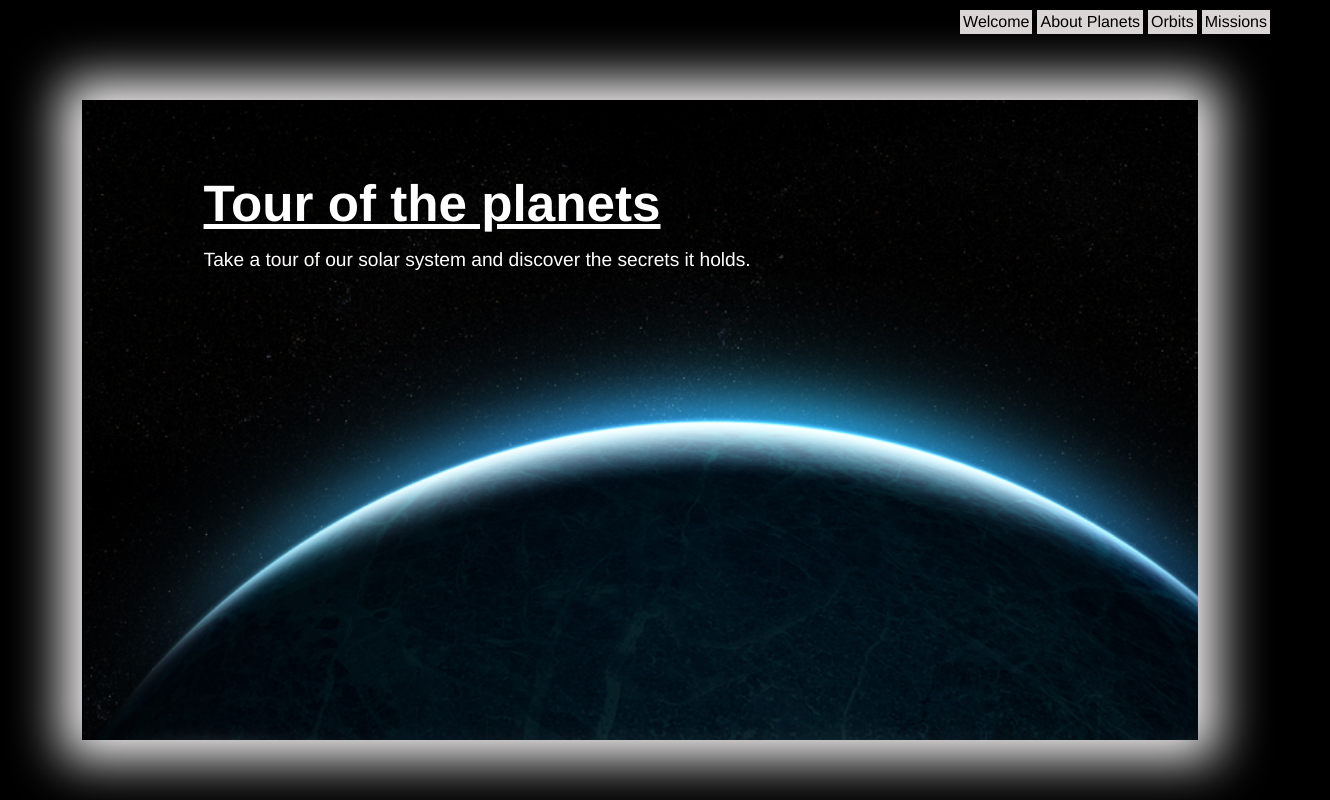
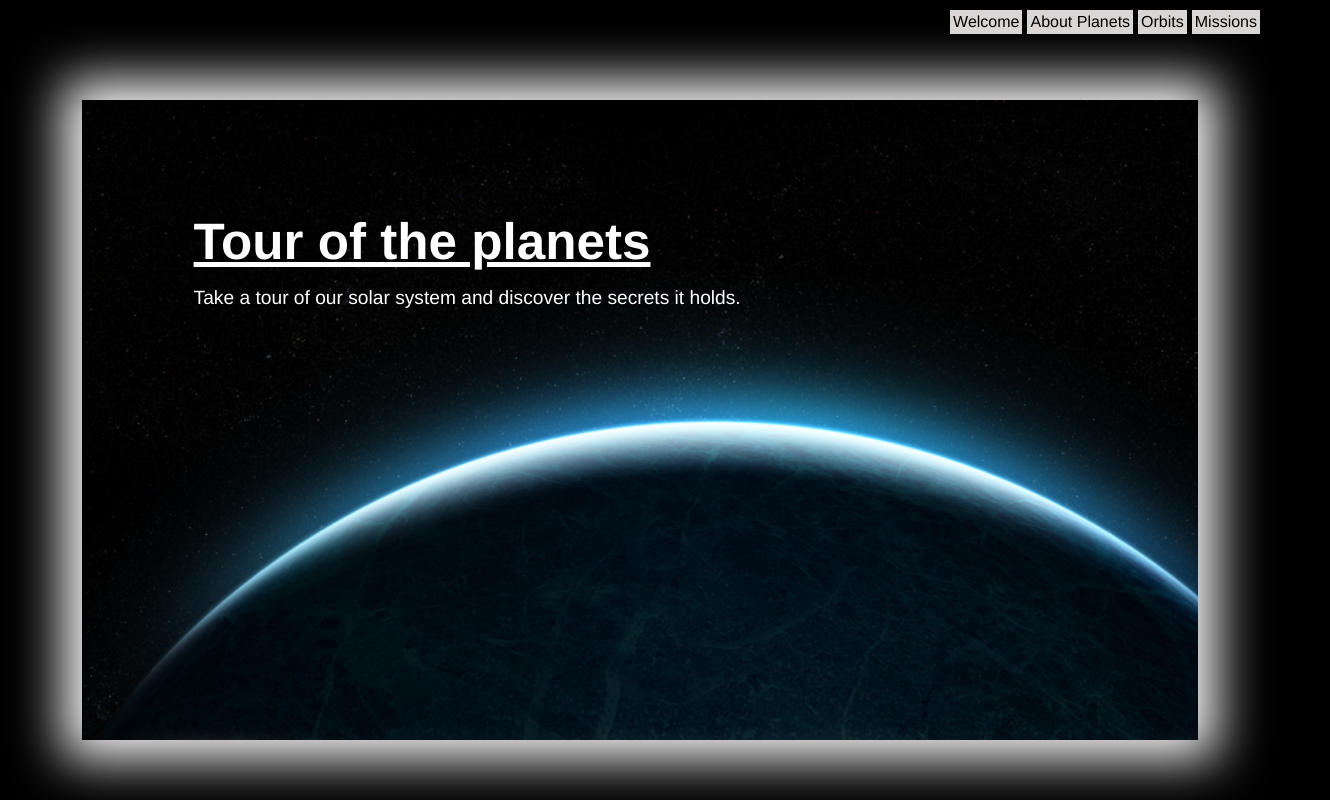
Before and after one commit to lobster87/About-Planets, a plain HTML site: page index.html in a window 1280 px wide. Shown: the top 800 px of the page, 1330 px wide, since content can reach past the window. Drawn offline with Linux system fonts and the light colour scheme.

Commit message:
updated buttons in navbar

```diff
--- a/index.css
+++ b/index.css
@@ -1,8 +1,11 @@
+
+/* Page set up */
 body, html {
     width:100%;
     height:100%;
-    margin: 0px;
-    padding: 0px;
+    margin: 0;
+    padding: 0;
+    overflow-x: hidden;
 }
 
 * {
@@ -13,6 +16,7 @@ body {
     background-color: black;
 }
 
+/* Navigation bar */
 nav {
     position:fixed;
     top: 0;
@@ -28,7 +32,7 @@ nav {
     display: flex;
     flex-direction: row;
     float: right;
-    padding: 10px;
+    padding: 10px 20px;
 }
 
 .nav-link{
@@ -38,14 +42,27 @@ nav {
     padding: 3px;
     border: transparent;
     color: black;
+    transition: 0.5s;
 }
 
 .nav-link-internal {
     color: black;
     text-decoration:none;
     font-family: helvetica;
+    transition: 0.3s;
 }
 
+.nav-link:hover{
+    background-color: black;
+    -webkit-box-shadow: 0px 0px 10px 10px rgba(255, 254, 254, 0.966);
+    box-shadow: 0px 0px 10px 5px rgb(247, 245, 245);
+    color: white;
+}
+
+.nav-link-internal:hover{
+    color: white;
+}
+/* Section setup */
 .section{
     color: white;
     height: 100%;
@@ -64,6 +81,15 @@ nav {
     border-radius: 3px;
 }
 
+.section-box-text{
+    position: absolute;
+    top: 0%;
+    background: transparent;
+    width: 90%;
+    height: 100%;
+}
+
+/* Welcome section */
 #section-box-welcome-picture {
     background-image: url("/assets/backgrounds/Earthrising.png");
     background-size: cover;
@@ -71,18 +97,10 @@ nav {
     height: 100%;
 }
 
-.section-box-text{
-    position: absolute;
-    top: 0%;
-    background: transparent;
-    width: 100%;
-    height: 100%;
-    padding: 10px;
-}
-
 #welcome-text {
-    left: 10%;
-    top: 10%;
+    padding-left: 10%;
+    padding-top: 10%;
+    padding-right: 10%;
 }
 
 #welcome-text h1 {
@@ -90,8 +108,22 @@ nav {
     font-family: helvetica;
 }
 
-#welcome p{
+#welcome-text p{
     margin-top: 2vh;
     font-size: 1.5vw;
     font-family: helvetica;
+    word-wrap: break-word;
+    height: fit-content;
 }
+
+@media only screen and (max-width: 600px) {
+
+    #welcome-text h1 {
+        font-size: 7vw;
+        font-family: helvetica;
+    }
+
+    #welcome-text p {
+        font-size: 5vw;
+    }
+  }
```
Also changed, not shown: index.html (+1 -2 lines).
